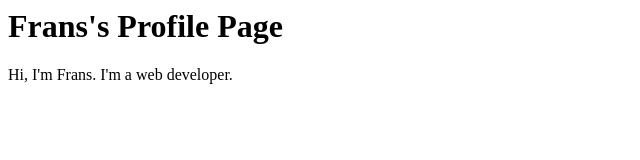
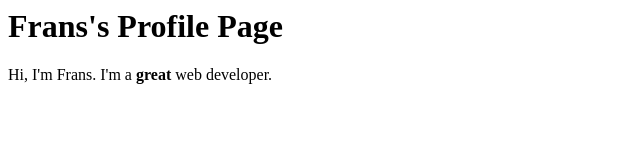
Before and after one commit to FransBlauw/fransblauw.github.io, a plain HTML site: page profile.html in a window 1280 px wide. Shown: the full height of the page, 0-640 px from the left. Drawn offline with Linux system fonts and the light colour scheme.

Commit message:
updated my profile

```diff
--- a/profile.html
+++ b/profile.html
@@ -4,6 +4,6 @@
     </head>
     <body>
         <h1>Frans's Profile Page</h1>
-        <p>Hi, I'm Frans. I'm a web developer.</p>
+        <p>Hi, I'm Frans. I'm a <b>great</b> web developer.</p>
     </body>
 </html>
```
